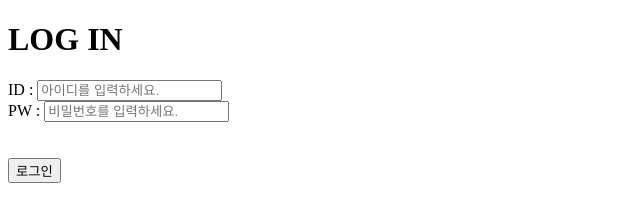
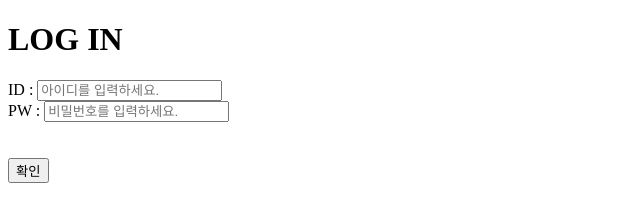
Before and after one commit to 100dami/Input_console, a plain HTML site: page index.html in a window 1280 px wide. Shown: the full height of the page, 0-640 px from the left. Drawn offline with Linux system fonts and the light colour scheme.

Commit message:
input 값 콘솔로 출력하기

```diff
--- a/index.html
+++ b/index.html
@@ -8,13 +8,10 @@
 <body>
     <h1>LOG IN </h1>
 
-    <form id="login">
+        ID : <input type="text" id="id" placeholder="아이디를 입력하세요." > <br>
+        PW : <input type="password" id="pw" placeholder="비밀번호를 입력하세요."> <br><br><br>
+        <input type="button" id="btn" onclick="output()" value="확인">
 
-        ID : <input type="text" id="id" placeholder="아이디를 입력하세요." value=""/> <br>
-        PW : <input type="password" id="pw" placeholder="비밀번호를 입력하세요." value=""/> <br><br><br>
-        <input type="submit" onclick="print()" value="로그인">
-
-    </form>
 
     <script type="text/javascript" src="login.js"></script>
 
--- a/login.js
+++ b/login.js
@@ -1,6 +1,7 @@
-function print() {
+function output() {
     var id = document.getElementById("id").value;
-    console.log(id);
     var pw = document.getElementById("pw").value;
-    console.log(pw);
+
+    console.log("id : " + id);
+    console.log("pw : " + pw);
 }
```
